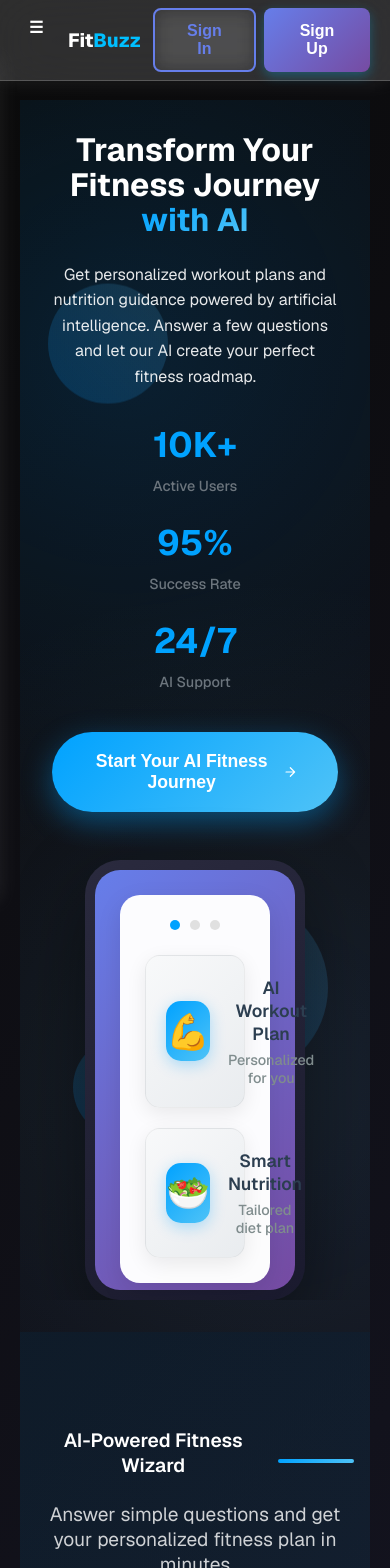
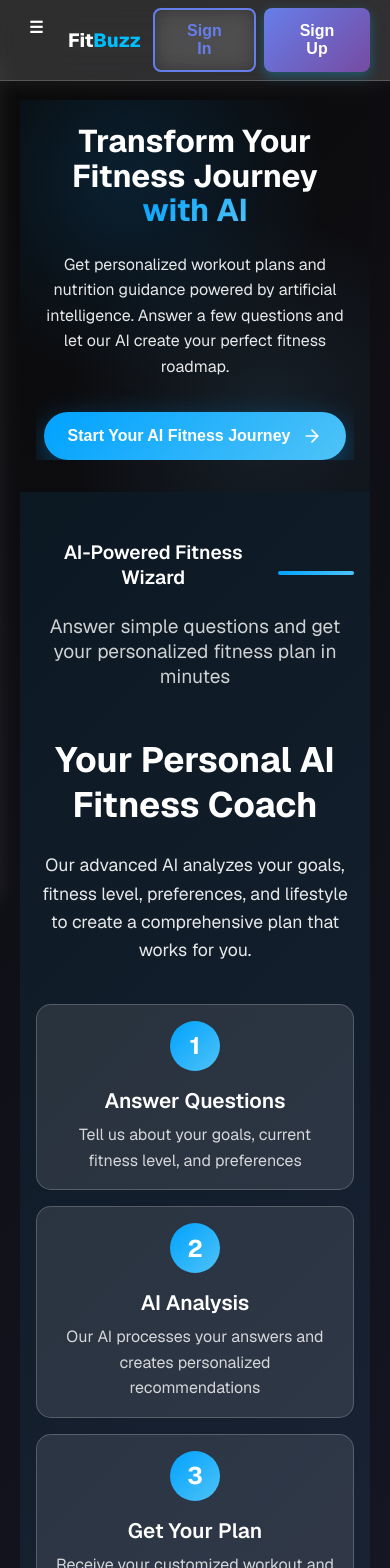
Before and after one commit to tusharrajput001/FitBuzz, a React (Vite) app: page / in a window 390 px wide. Shown: the top 1568 px of the page. Built offline with nearby package versions, Linux system fonts and the light colour scheme; no server answers.

Commit message:
responsive lanbding page updates

```diff
--- a/src/Home/HomePage.css
+++ b/src/Home/HomePage.css
@@ -17,7 +17,8 @@
 .container {
     max-width: 1200px;
     margin: 0 auto;
-    padding: 0 2rem;
+    padding-left: max(env(safe-area-inset-left), clamp(1rem, 4vw, 2rem));
+    padding-right: max(env(safe-area-inset-right), clamp(1rem, 4vw, 2rem));
 }
 
 /* Hero Section */
@@ -98,20 +99,20 @@
     z-index: 10;
     display: grid;
     grid-template-columns: 1fr 1fr;
-    gap: 4rem;
+    gap: clamp(2rem, 4vw, 4rem);
     align-items: center;
     max-width: 1200px;
     margin: 0 auto;
-    padding: 0 2rem;
+    padding: 0; /* outer .container handles horizontal padding */
     overflow-x: hidden; /* Prevent horizontal scrollbar */
 }
 
 .hero-text {
-    max-width: 600px;
+    max-width: min(600px, 100%);
 }
 
 .hero-title {
-    font-size: 3.5rem;
+    font-size: clamp(2rem, 4vw + 0.5rem, 3.5rem);
     font-weight: 700;
     line-height: 1.1;
     margin-bottom: 1.5rem;
@@ -126,7 +127,7 @@
 }
 
 .hero-subtitle {
-    font-size: 1.25rem;
+    font-size: clamp(1rem, 1.2vw + 0.6rem, 1.25rem);
     line-height: 1.6;
     color: rgba(255, 255, 255, 0.9);
     margin-bottom: 2rem;
@@ -134,24 +135,26 @@
 
 .hero-stats {
     display: flex;
-    gap: 2.5rem;
+    gap: clamp(1rem, 3vw, 2.5rem);
     margin-bottom: 2.5rem;
+    flex-wrap: wrap;
 }
 
 .stat {
     text-align: center;
+    min-width: 90px;
 }
 
 .stat-number {
     display: block;
-    font-size: 2.2rem;
+    font-size: clamp(1.4rem, 2vw + 0.6rem, 2.2rem);
     font-weight: 700;
     color: #00a2ff;
     margin-bottom: 0.5rem;
 }
 
 .stat-label {
-    font-size: 0.9rem;
+    font-size: clamp(0.8rem, 0.6vw + 0.5rem, 0.95rem);
     color: rgba(255, 255, 255, 0.7);
     font-weight: 500;
 }
@@ -160,12 +163,12 @@
     display: inline-flex;
     align-items: center;
     gap: 0.75rem;
-    padding: 1.2rem 2.5rem;
+    padding: clamp(0.9rem, 1.2vw + 0.4rem, 1.2rem) clamp(1.5rem, 2.5vw, 2.5rem);
     background: linear-gradient(135deg, #00a2ff, #4fc3f7);
     border: none;
     border-radius: 50px;
     color: #ffffff;
-    font-size: 1.1rem;
+    font-size: clamp(1rem, 0.9vw + 0.5rem, 1.1rem);
     font-weight: 600;
     cursor: pointer;
     transition: all 0.3s ease;
@@ -193,12 +196,13 @@
     display: flex;
     justify-content: center;
     align-items: center;
+    width: 100%;
 }
 
 .phone-mockup {
     position: relative;
-    width: 300px;
-    height: 600px;
+    width: clamp(220px, 40vw, 300px);
+    aspect-ratio: 3 / 6;
     background: linear-gradient(145deg, #2a2a3e, #1a1a2e);
     border-radius: 35px;
     padding: 10px;
@@ -223,6 +227,7 @@
     display: flex;
     flex-direction: column;
     box-shadow: 0 8px 25px rgba(0, 0, 0, 0.1);
+    max-width: 100%;
 }
 
 .preview-header {
@@ -311,7 +316,7 @@
 .wizard-showcase {
     display: grid;
     grid-template-columns: 1fr 1fr;
-    gap: 4rem;
+    gap: clamp(2rem, 4vw, 4rem);
     align-items: center;
     margin-top: 3rem;
 }
@@ -406,8 +411,8 @@
 }
 
 .wizard-mockup {
-    width: 350px;
-    height: 500px;
+    width: clamp(250px, 55vw, 350px);
+    aspect-ratio: 7 / 10;
     background: linear-gradient(145deg, #2a2a3e, #1a1a2e);
     border-radius: 25px;
     padding: 15px;
@@ -502,8 +507,8 @@
 
 .ai-features-grid {
     display: grid;
-    grid-template-columns: repeat(auto-fit, minmax(400px, 1fr));
-    gap: 3rem;
+    grid-template-columns: repeat(auto-fit, minmax(260px, 1fr));
+    gap: clamp(1.25rem, 2vw, 3rem);
     margin-top: 3rem;
 }
 
@@ -511,7 +516,7 @@
     background: rgba(255, 255, 255, 0.1);
     border: 1px solid rgba(255, 255, 255, 0.2);
     border-radius: 25px;
-    padding: 2.5rem;
+    padding: clamp(1.5rem, 2vw, 2.5rem);
     display: flex;
     flex-direction: column;
     gap: 2rem;
@@ -531,6 +536,7 @@
     justify-content: center;
     align-items: center;
     min-height: 200px;
+    width: 100%;
 }
 
 /* Food Scanner Demo */
@@ -717,7 +723,7 @@
 
 .section-title {
     text-align: center;
-    font-size: 2.5rem;
+    font-size: clamp(1.6rem, 3vw + 0.8rem, 2.5rem);
     font-weight: 700;
     margin-bottom: 3rem;
     color: #ffffff;
@@ -735,8 +741,8 @@
 
 .features-grid {
     display: grid;
-    grid-template-columns: repeat(auto-fit, minmax(350px, 1fr));
-    gap: 2rem;
+    grid-template-columns: repeat(auto-fit, minmax(250px, 1fr));
+    gap: clamp(1rem, 2vw, 2rem);
 }
 
 .feature-card {
@@ -789,26 +795,26 @@
 }
 
 .cta-content h2 {
-    font-size: 2.5rem;
+    font-size: clamp(1.6rem, 3vw + 0.8rem, 2.5rem);
     font-weight: 700;
     margin-bottom: 1rem;
     color: #ffffff;
 }
 
 .cta-content p {
-    font-size: 1.2rem;
+    font-size: clamp(1rem, 1.2vw + 0.8rem, 1.2rem);
     color: rgba(255, 255, 255, 0.9);
     margin-bottom: 2rem;
     line-height: 1.6;
 }
 
 .cta-button-secondary {
-    padding: 1.2rem 3rem;
+    padding: clamp(0.9rem, 1.2vw + 0.5rem, 1.2rem) clamp(1.5rem, 3vw, 3rem);
     background: linear-gradient(135deg, #00a2ff, #4fc3f7);
     border: none;
     border-radius: 50px;
     color: #ffffff;
-    font-size: 1.1rem;
+    font-size: clamp(1rem, 0.9vw + 0.6rem, 1.1rem);
     font-weight: 600;
     cursor: pointer;
     transition: all 0.3s ease;
@@ -825,7 +831,7 @@
 @media (max-width: 1024px) {
     .hero-content {
         grid-template-columns: 1fr;
-        gap: 3rem;
+        gap: clamp(2rem, 4vw, 3rem);
         text-align: center;
     }
 
@@ -843,19 +849,14 @@
         justify-content: center;
     }
 
-    .features-grid {
-        grid-template-columns: repeat(auto-fit, minmax(300px, 1fr));
-    }
+    .features-grid { grid-template-columns: repeat(auto-fit, minmax(260px, 1fr)); }
 
-    .ai-features-grid {
-        grid-template-columns: 1fr;
-    }
+    .ai-features-grid { grid-template-columns: 1fr; }
 }
 
 @media (max-width: 768px) {
-    .hero-title {
-        font-size: 2.5rem;
-    }
+    .floating-shapes { display: none; }
+    .hero-title { font-size: clamp(1.8rem, 5vw + 0.6rem, 2.5rem); }
 
     .hero-subtitle {
         font-size: 1.1rem;
@@ -866,15 +867,9 @@
         gap: 1.5rem;
     }
 
-    .phone-mockup {
-        width: 260px;
-        height: 520px;
-    }
+    .phone-mockup { width: clamp(220px, 60vw, 260px); }
 
-    .wizard-mockup {
-        width: 300px;
-        height: 400px;
-    }
+    .wizard-mockup { width: clamp(240px, 70vw, 300px); }
 
     .section-title {
         font-size: 2rem;
@@ -902,28 +897,30 @@
     }
 
     .container {
-        padding: 0 1rem;
+        padding-left: max(env(safe-area-inset-left), 1rem);
+        padding-right: max(env(safe-area-inset-right), 1rem);
     }
 }
 
 @media (max-width: 480px) {
-    .hero-title {
-        font-size: 2rem;
-    }
+    .floating-shapes { display: none; }
+    .hero-section { min-height: auto; padding: 1.5rem 0 2rem; }
+    .hero-visual { display: none; }
+    .hero-stats { display: none; }
+    .wizard-visual { display: none; }
+    .ai-wizard-section { padding: 3rem 0; }
+    .ai-showcase-section { padding: 3rem 0; }
+    .features-section { padding: 3rem 0; }
+    .cta-section { padding: 3rem 0; }
+    .hero-title { font-size: clamp(1.6rem, 6vw + 0.5rem, 2rem); }
 
     .hero-subtitle {
         font-size: 1rem;
     }
 
-    .phone-mockup {
-        width: 220px;
-        height: 440px;
-    }
+    .phone-mockup { width: clamp(200px, 80vw, 220px); }
 
-    .wizard-mockup {
-        width: 250px;
-        height: 350px;
-    }
+    .wizard-mockup { width: clamp(220px, 85vw, 250px); }
 
     .cta-content h2 {
         font-size: 2rem;
--- a/src/Home/HomePage.jsx
+++ b/src/Home/HomePage.jsx
@@ -31,7 +31,8 @@ const HomePage = () => {
                     </div>
                 </div>
 
-                <div className="hero-content">
+                <div className="container">
+                    <div className="hero-content">
                     <div className="hero-text">
                         <h1 className="hero-title">
                             Transform Your Fitness Journey
@@ -92,6 +93,7 @@ const HomePage = () => {
                                 </div>
                             </div>
                         </div>
+                    </div>
                     </div>
                 </div>
             </section>
```
